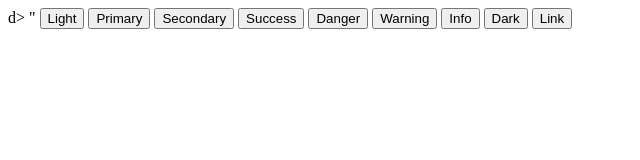
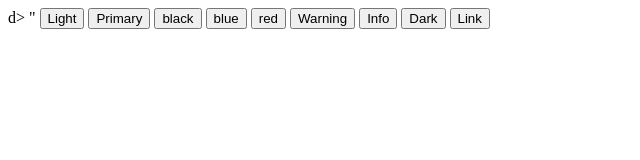
Before and after one commit to phiwokuhle069/cv_form069, a plain HTML site: page index.html in a window 1280 px wide. Shown: the whole page, without its empty margins (0-640 px from the left). Drawn offline with Linux system fonts and the light colour scheme.

Commit message:
Update index.html

```diff
--- a/index.html
+++ b/index.html
@@ -10,9 +10,9 @@ d>
 <body>
 " <button class="btn btn-light">Light</button>
 <button type="but<button type="button" class="btn btn-primary">Primary</button>
-<button type="button" class="btn btn-secondary">Secondary</button>
-<button type="button" class="btn btn-success">Success</button>
-<button type="button" class="btn btn-danger">Danger</button>
+<button type="button" class="btn btn-secondary">black</button>
+<button type="button" class="btn btn-success">blue</button>
+<button type="button" class="btn btn-danger">red</button>
 <button type="button" class="btn btn-warning">Warning</button>
 <button type="button" class="btn btn-info">Info</button>
 <button type="buttonton" class="btn btn-dark">Dark</button>
```
